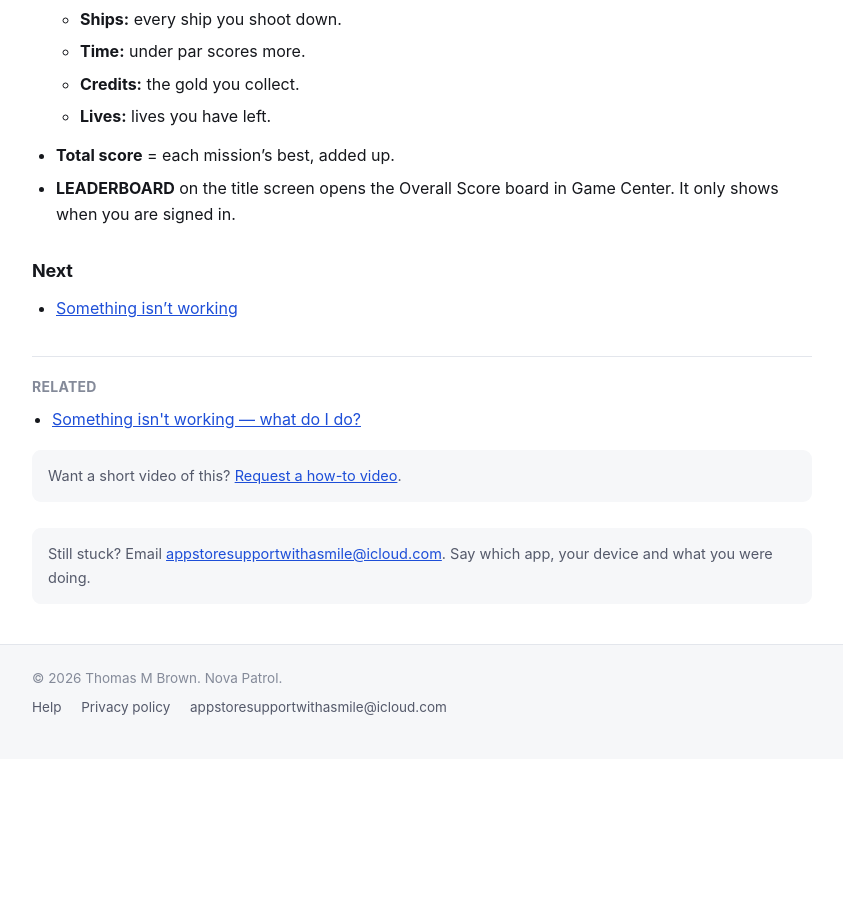
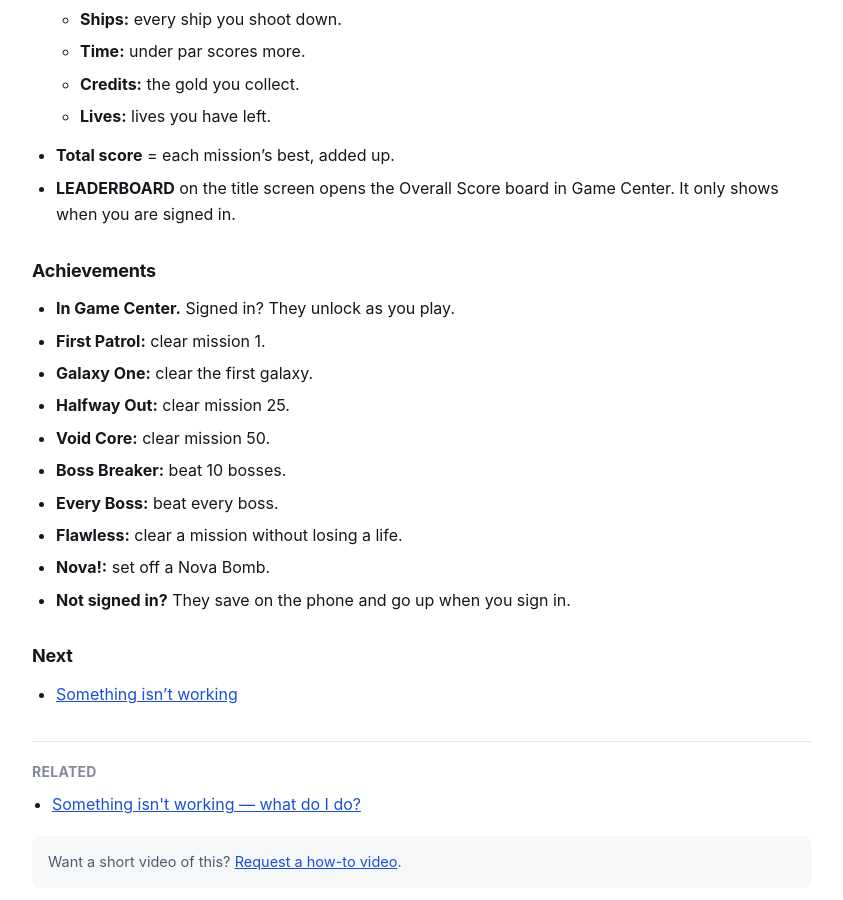
Before and after one commit to mytombrown/team-assist-help, a Jekyll site: the page built from _guides/novapatrol/getting-started.md, in a window 1280 px wide and 900 px high, scrolled down 3292 px. Shown: the whole window, without its empty margins (218-1061 px from the left). Built offline with Jekyll 4.4.1, drawn with Linux system fonts in a browser that asks for light colours; before the commit the page ends 4051 px from its top, so only the background shows below that.

Commit message:
Build 5 (Nova Patrol 1.0): Game Center achievements, the 8 you can earn (NP-1534)
Co-Authored-By: Claude Opus 5.5 <noreply@anthropic.com>

```diff
--- a/_guides/novapatrol/getting-started.md
+++ b/_guides/novapatrol/getting-started.md
@@ -3,7 +3,7 @@ title: "How do I get started?"
 app: novapatrol
 category: getting-started
 order: 1
-tags: "start, first time, new, play, look, looks, 3034, 16-bit, retro, pixel, classic, vector, blocks, line art, ipad, duo, buy, purchase, restore, 1.99, weapons, missiles, lance beam, arc, orbitals, lives, galaxy, galaxies, mission, missions, map, stars, hull, score, high score, total score, game center, leaderboard, power-up, rapid fire, wing drones, speed up, shield, nova bomb, boss, bosses, helios run, ember nebula, frost veil, hive cluster, void core, mine, seeker, lancer, warper, galaxy pack, packs, deep field, first light, 4.99, cruiser, flak, rail, brood, rift, flare, behind, icloud, sync, new phone, credits"
+tags: "start, first time, new, play, look, looks, 3034, 16-bit, retro, pixel, classic, vector, blocks, line art, ipad, duo, buy, purchase, restore, 1.99, weapons, missiles, lance beam, arc, orbitals, lives, galaxy, galaxies, mission, missions, map, stars, hull, score, high score, total score, game center, leaderboard, power-up, rapid fire, wing drones, speed up, shield, nova bomb, boss, bosses, helios run, ember nebula, frost veil, hive cluster, void core, mine, seeker, lancer, warper, galaxy pack, packs, deep field, first light, 4.99, cruiser, flak, rail, brood, rift, flare, behind, icloud, sync, new phone, credits, achievements, achievement, unlock, flawless"
 quick: "Tap Play, pick a galaxy, pick a planet. Drag the ship with one thumb — it fires by itself. 50 missions in 5 galaxies, a boss at missions 5 and 10 of each."
 related:
   - troubleshooting
@@ -112,6 +112,19 @@ related:
 - **Total score** = each mission's best, added up.
 - **LEADERBOARD** on the title screen opens the Overall Score board in Game Center. It only shows when you are signed in.
 
+## Achievements
+
+- **In Game Center.** Signed in? They unlock as you play.
+- **First Patrol:** clear mission 1.
+- **Galaxy One:** clear the first galaxy.
+- **Halfway Out:** clear mission 25.
+- **Void Core:** clear mission 50.
+- **Boss Breaker:** beat 10 bosses.
+- **Every Boss:** beat every boss.
+- **Flawless:** clear a mission without losing a life.
+- **Nova!:** set off a Nova Bomb.
+- **Not signed in?** They save on the phone and go up when you sign in.
+
 ## Next
 
 - [Something isn't working]({{ '/novapatrol/troubleshooting/' | relative_url }})
```
